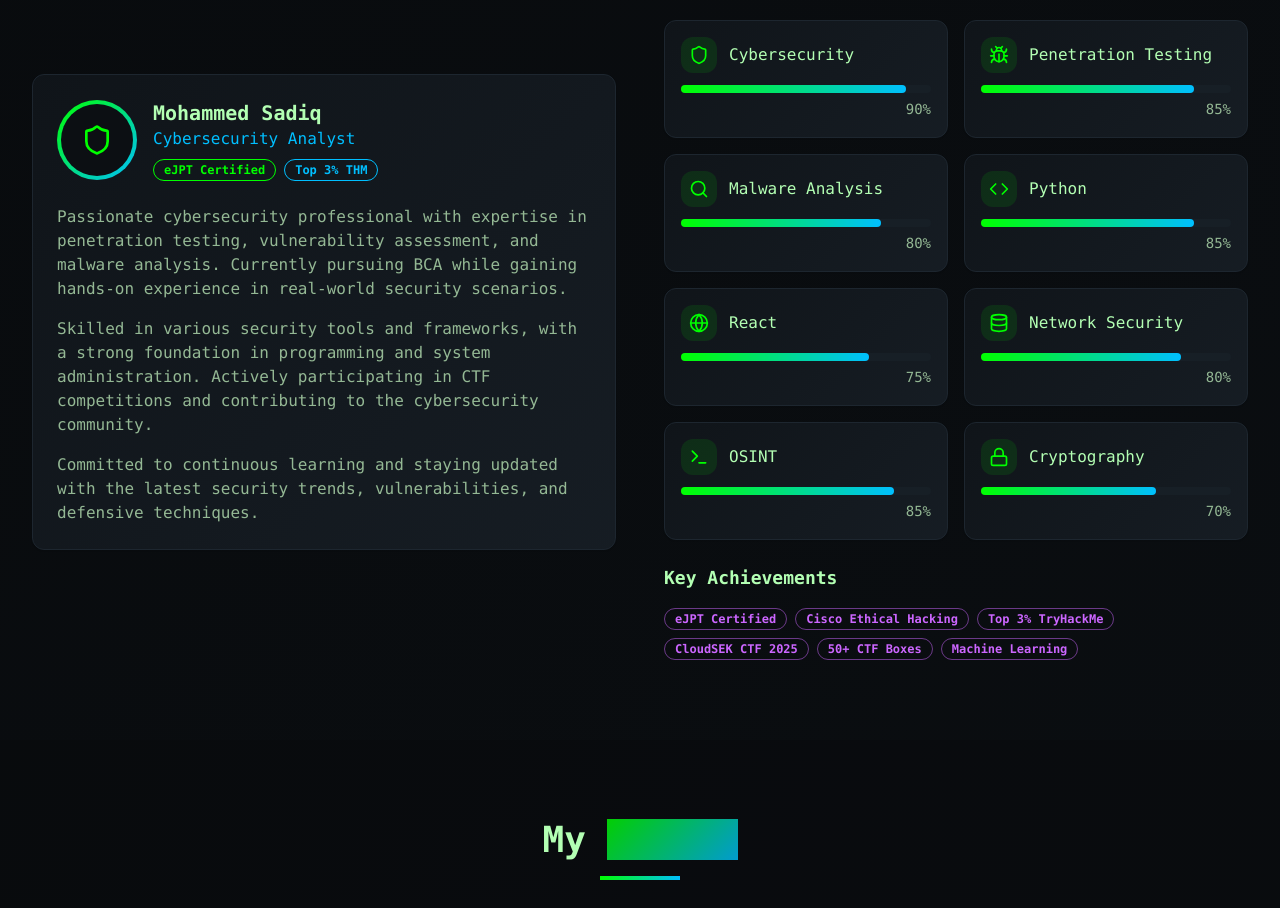
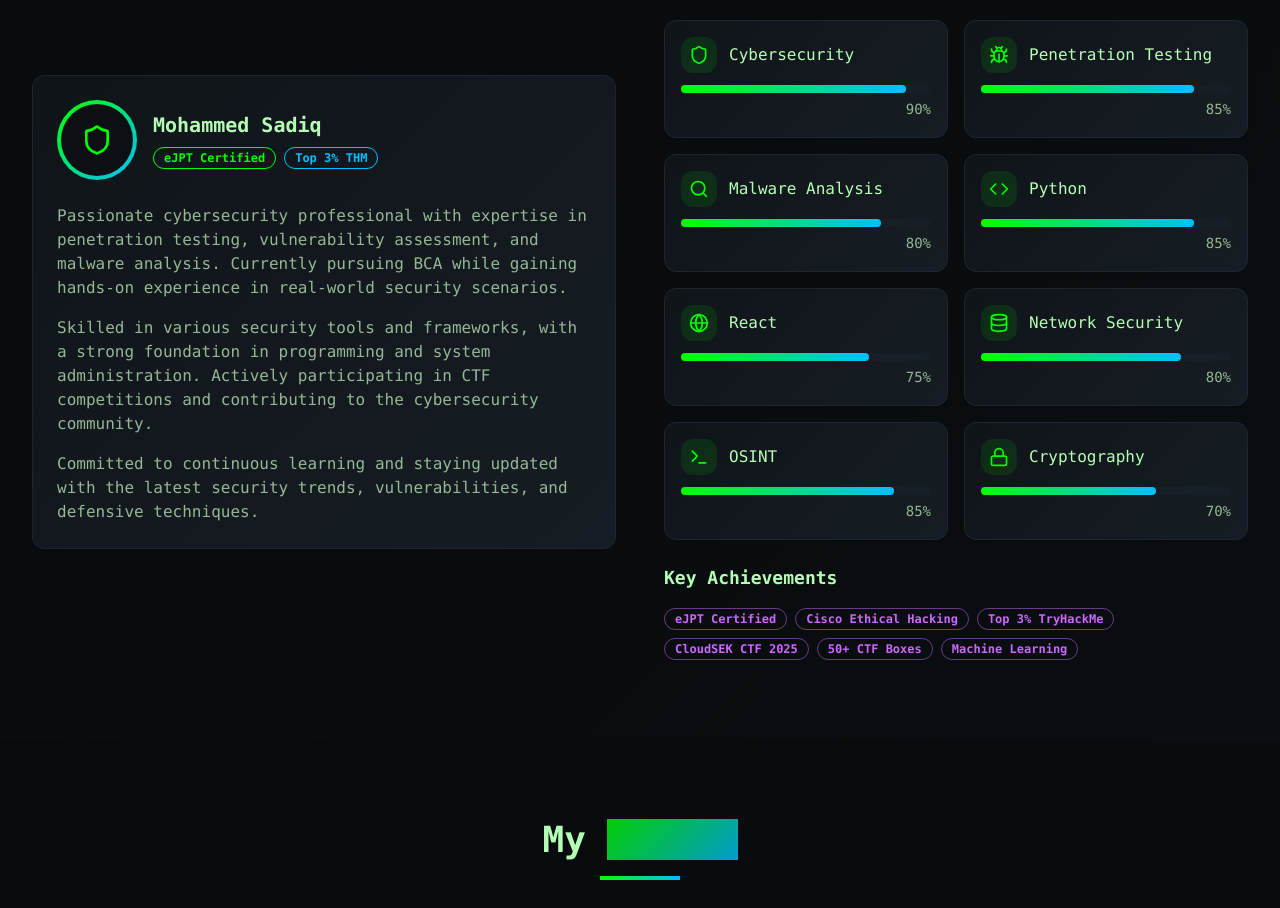
Before and after one commit to Sadiq788/cyber-sadiq-bytes, a React (Vite) app: page / in a window 1280 px wide. Shown: the part 1120-2028 px from the top of the page. Built offline with nearby package versions, Linux system fonts and the light colour scheme.

Commit message:
Remove title from About section

```diff
--- a/src/components/About.tsx
+++ b/src/components/About.tsx
@@ -75,7 +75,6 @@ const About = () => {
                   </div>
                   <div>
                     <h3 className="text-xl font-bold text-foreground">Mohammed Sadiq</h3>
-                    <p className="text-cyber-blue">Cybersecurity Analyst</p>
                     <div className="flex space-x-2 mt-2">
                       <Badge variant="outline" className="border-cyber-green text-cyber-green">
                         eJPT Certified
```
